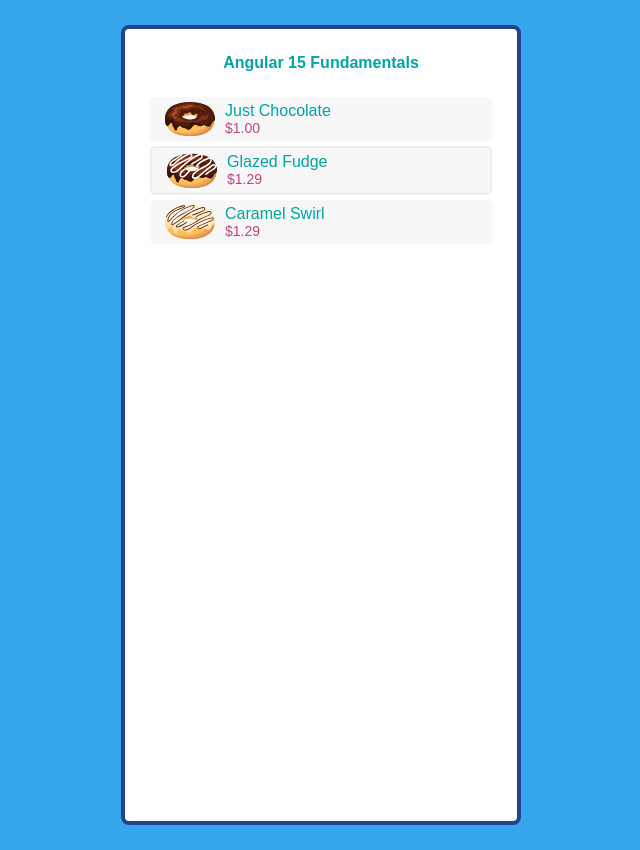
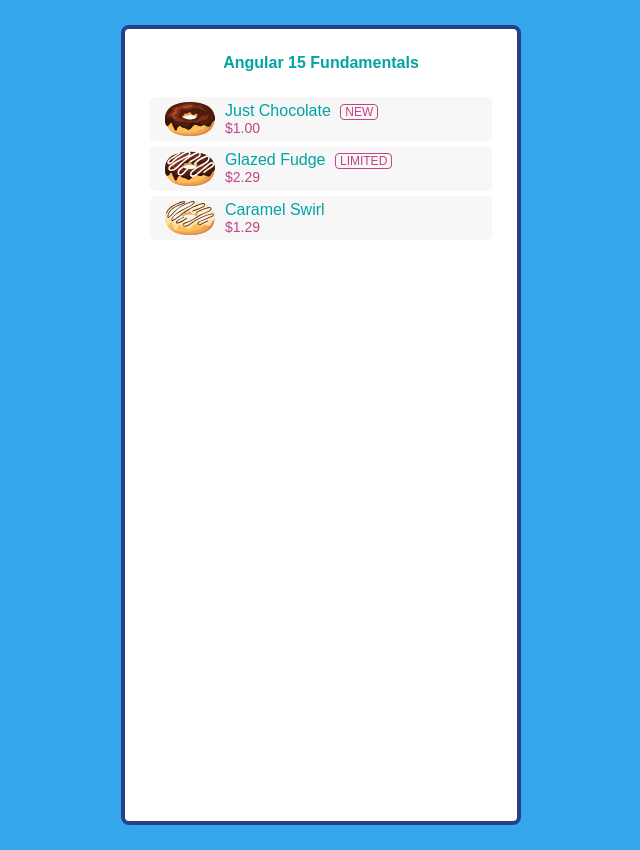
Before and after one commit to daonhan/angular15-fundamentals, an Angular app: page / in a window 1280 px wide. Shown: the whole page, without its empty margins (319-959 px from the left). Built offline with nearby package versions, Linux system fonts and the light colour scheme.

Commit message:
use ngSwitch for case rendering

```diff
--- a/src/app/admin/components/item-card/item-card.component.html
+++ b/src/app/admin/components/item-card/item-card.component.html
@@ -1,7 +1,12 @@
-<div class="item-card" [ngClass]="{'item-card-promo':data.promo}">
+<div class="item-card">
   <img src="/assets/img/{{data.icon}}.svg" [alt]="data.name" class="item-card-icon" />
   <div>
-    <p class="item-card-name">{{data.name}}</p>
+    <p class="item-card-name">{{data.name}}
+      <ng-container [ngSwitch]="data.promo">
+        <span class="item-card-label" *ngSwitchCase="'new'">NEW</span>
+        <span class="item-card-label" *ngSwitchCase="'limited'">LIMITED</span>
+      </ng-container>
+    </p>
     <p class="item-card-price">{{(data.price/100)|currency}}</p>
   </div>
 </div>
--- a/src/app/admin/components/item-card/item-card.component.scss
+++ b/src/app/admin/components/item-card/item-card.component.scss
@@ -15,6 +15,14 @@
   &-promo{
     border: 2px solid #eee
   }
+  &-label {
+    border: 1px solid #c14583;
+    border-radius: 4px;
+    padding: 0 4px;
+    margin-left: 5px;
+    font-size: 12px;
+    color: #c14583;
+  }
   &-price{
     font-size: 14px;
     color: #c14583;
--- a/src/app/admin/containers/item-list/item-list.component.html
+++ b/src/app/admin/containers/item-list/item-list.component.html
@@ -1,6 +1,6 @@
 <div>
   <ng-container *ngIf="items.length; else loading">
-    <app-item-card *ngFor="let item of items; trackBy: onTrackBy" [data]="item"></app-item-card>
+    <app-item-card *ngFor="let item of items; trackBy: trackById" [data]="item"></app-item-card>
   </ng-container>
   <ng-template #loading>
     <p>Loading...</p>
--- a/src/app/admin/containers/item-list/item-list.component.ts
+++ b/src/app/admin/containers/item-list/item-list.component.ts
@@ -17,6 +17,7 @@ export class ItemListComponent implements OnInit {
         id: '1',
         name: 'Just Chocolate',
         icon: 'just-chocolate',
+        promo: 'new',
         price: 100,
         description: 'For the pure chocoholic'
       },
@@ -24,8 +25,8 @@ export class ItemListComponent implements OnInit {
         id: '2',
         name: 'Glazed Fudge',
         icon: 'glazed-fudge',
-        promo: true,
-        price: 129,
+        promo: 'limited',
+        price: 229,
         description: 'Sticky perfection.',
       },
       {
@@ -38,7 +39,7 @@ export class ItemListComponent implements OnInit {
     ];
     this.item = this.items[0];
   }
-  onTrackBy(index: number, item: Item) {
+  trackById(index: number, item: Item) {
     return item.id;
   }
 }
--- a/src/app/admin/models/item.model.ts
+++ b/src/app/admin/models/item.model.ts
@@ -3,6 +3,6 @@ export interface Item {
   name: string;
   icon: string;
   price: number,
-  promo?: boolean;
+  promo?: 'new' | 'limited';
   description: string
 }
```
